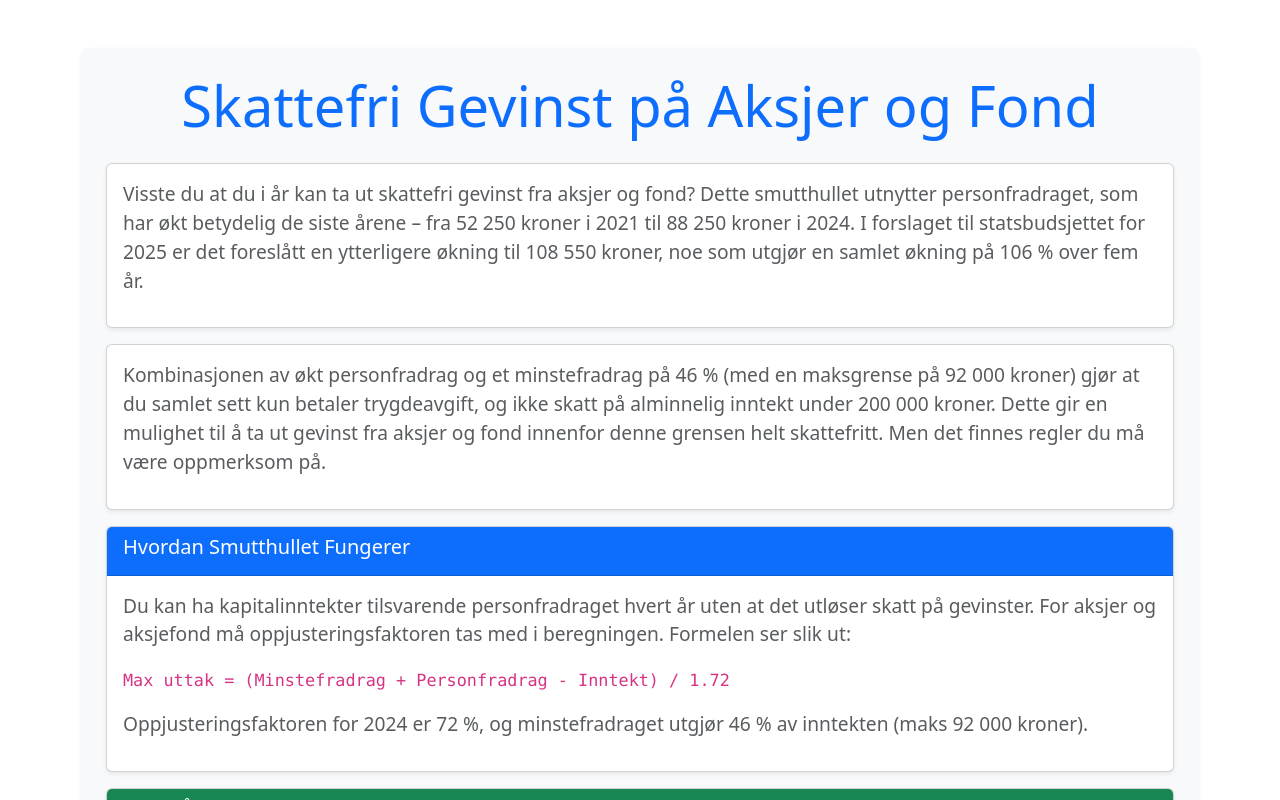
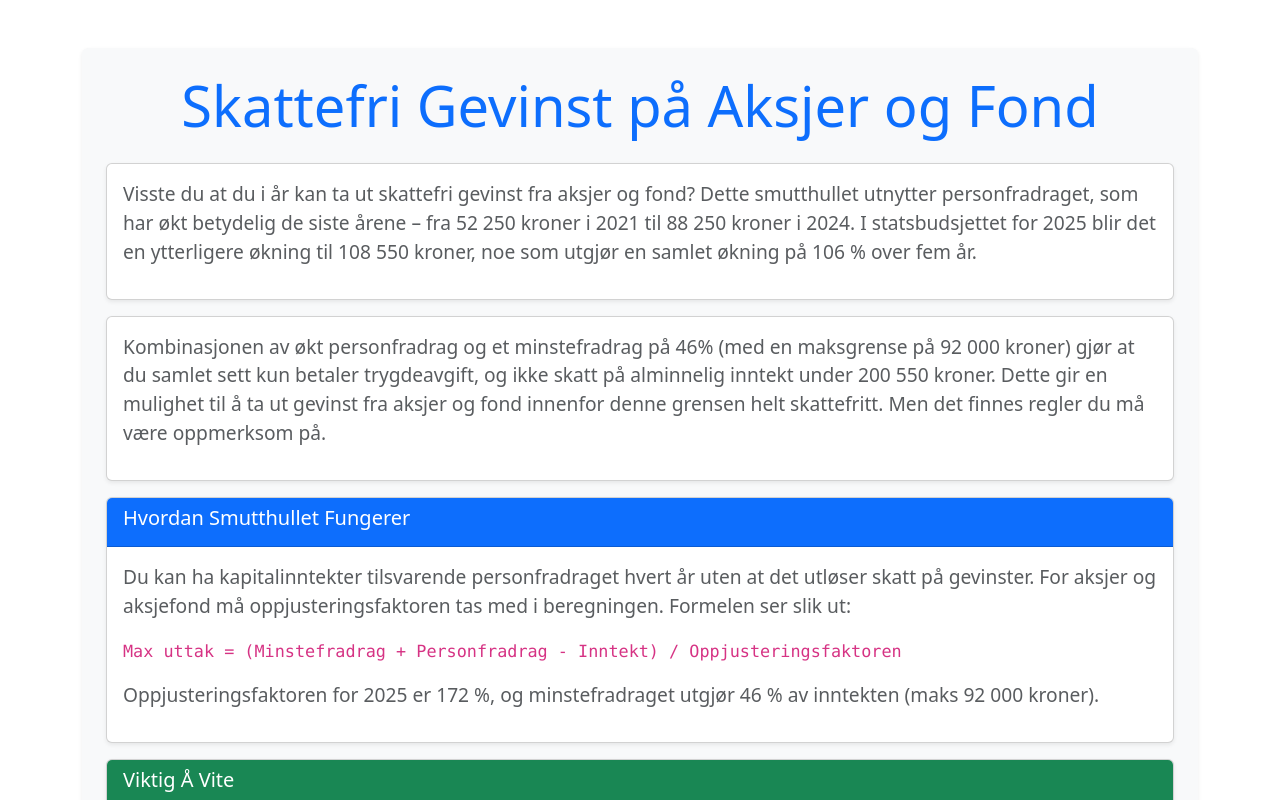
Before and after one commit to ELmustasje/StudentSkatt, a React (Create React App) app: page /skattefritt-aksjer in a window 1280 px wide. Shown: the top 800 px of the page. Built offline with nearby package versions, Linux system fonts and the light colour scheme.

Commit message:
added skattesatser.ts to hold all taxtrates at one place

```diff
--- a/src/assets/Pages/Guide.tsx
+++ b/src/assets/Pages/Guide.tsx
@@ -1,4 +1,14 @@
 import React, { useState } from 'react';
+import {
+  INNTEKTSGRENSE,
+  FORMUEGRENSEN,
+  REISEGRENSE,
+  MINSTEFRADRAG_RATE,
+  MINSTEFRADRAG_MAX,
+  PERSONFRADRAG,
+  MAX_BSU,
+  FRIKORT,
+} from './skattesatser.ts'
 
 const Guide: React.FC = () => {
   const [answers, setAnswers] = useState({
@@ -44,8 +54,7 @@ const Guide: React.FC = () => {
     // Create an array to store the benefits
     let userBenefits: React.ReactNode[] = [];
 
-    const inntektsgrense = 214213
-    if (income > inntektsgrense) {
+    if (income > INNTEKTSGRENSE) {
       userBenefits.push(
         <a href="/inntektsgrense" target="_blank" rel="noopener noreferrer">
           Du har høy nok inntekt til at du får redusert stipend. Dette er ikke så mye å gjøre med, men du finner mer info her.
@@ -53,14 +62,13 @@ const Guide: React.FC = () => {
       );
     }
 
-    const formuegrense = 487340;
-    if (networth > formuegrense) {
+    if (networth > FORMUEGRENSEN) {
       userBenefits.push(
         <a href="/formuegrense" target="_blank" rel="noopener noreferrer">
           Du har formue over formuegrensen til Lånekassen. Dette kan påvirke ditt stipend. Se måter å flytte formuen på.
         </a>
       );
-    } else if (networth > formuegrense - 100000) {
+    } else if (networth > FORMUEGRENSEN - 100000) {
       <a href="/formuegrense" target="_blank" rel="noopener noreferrer">
         Du nærmer deg formuegrensen, om du venter en øking i formue framover kan dette påvirke ditt stipend. Se måter å flyte formuen på.
       </a>
@@ -74,7 +82,7 @@ const Guide: React.FC = () => {
       );
     }
 
-    if (travel > 14400) {
+    if (travel > REISEGRENSE) {
       userBenefits.push(
         <a href="/reise-fradrag" target="_blank" rel="noopener noreferrer">
           Du har nok reisekostnadder til å kunne få fradrag på skatte. Se hvordan.
@@ -82,7 +90,7 @@ const Guide: React.FC = () => {
       );
     }
 
-    const minExpenses = Math.min(92000, income * 0.46);
+    const minExpenses = Math.min(MINSTEFRADRAG_MAX, income * MINSTEFRADRAG_RATE);
     if (expenses > minExpenses) {
       userBenefits.push(
         <a href="/utgiftsfradrag" target="_blank" rel="noopener noreferrer">
@@ -91,8 +99,7 @@ const Guide: React.FC = () => {
       );
     }
 
-    const personfradrag = 88250
-    const maxWithdrawl = Math.floor((minExpenses + personfradrag - income) / 1.72 / 10) * 10;
+    const maxWithdrawl = Math.floor((minExpenses + PERSONFRADRAG - income) / 1.72 / 10) * 10;
     if (maxWithdrawl > 1 && aksje > 1) {
       userBenefits.push(
         <a href="/skattefritt-aksjer" target="_blank" rel="noopener noreferrer">
@@ -101,15 +108,13 @@ const Guide: React.FC = () => {
       );
     }
 
-    const maxBSU = 27500;
-    const frikort = 70000;
-    if (BSU < maxBSU && income > frikort) {
+    if (BSU < MAX_BSU && income > FRIKORT) {
       userBenefits.push(
         <a href="/bsubesparing" target="_blank" rel="noopener noreferrer">
           Du har nok inntekt til at det blir smart å spare i BSU, se her.
         </a>
       );
-    } else if (BSU > 0 && income < frikort) {
+    } else if (BSU > 0 && income < FRIKORT) {
       userBenefits.push(
         <a href="/fond" target="_blank" rel="noopener noreferrer">
           Du har for lite inntekt til å få nok ut av BSU, se her!
@@ -117,17 +122,10 @@ const Guide: React.FC = () => {
       );
 
     }
-    // if (userBenefits.length === 0) {
-    //   userBenefits.push(
-    //     <a href="/generelle-tips" target="_blank" rel="noopener noreferrer">
-    //       Vi fant ingen mulige smutthull for deg. Se gjennerelle tips for å forberde deg for neste år: .....
-    //     </a>
-    //   );
-    // }
     if (userBenefits.length === 0) {
       userBenefits.push(
-        <a >
-          Vi fant ingen mulige smutthull for deg :(
+        <a href="/generelle-tips" target="_blank" rel="noopener noreferrer">
+          Vi fant ingen mulige smutthull for deg. Se gjennerelle tips for å forberde deg for neste år: .....
         </a>
       );
     }
--- a/src/assets/Pages/Innteksgrense.tsx
+++ b/src/assets/Pages/Innteksgrense.tsx
@@ -1,3 +1,4 @@
+import { FORMUEGRENSEN, INNTEKTSGRENSE } from "./skattesatser.ts";
 
 const Innteksgrense = () => {
   return (
@@ -44,8 +45,8 @@ const Innteksgrense = () => {
           <p className="text-muted" style={{ fontSize: '1.2rem' }}>
             Grensene for å unngå kutt i stipend er:
             <ul>
-              <li>Inntekt: 199 591 kroner</li>
-              <li>Formue: 454 075 kroner</li>
+              <li>Inntekt: {INNTEKTSGRENSE.toLocaleString('no-NO')} kroner</li>
+              <li>Formue: {FORMUEGRENSEN.toLocaleString('no-NO')} kroner</li>
             </ul>
           </p>
         </div>
--- a/src/assets/Pages/Reisefradrag.tsx
+++ b/src/assets/Pages/Reisefradrag.tsx
@@ -1,3 +1,4 @@
+import { REISEGRENSE } from "./skattesatser.ts";
 
 const Reisefradrag = () => {
   return (
@@ -15,7 +16,7 @@ const Reisefradrag = () => {
         <div className="card-body">
           <p className="text-muted" style={{ fontSize: '1.2rem' }}>
             Du kan kreve fradrag for reise mellom hjem og arbeid dersom du bor langt nok unna
-            og har reist ofte nok til at du har kommet over minstebeløpet på 14 400 kroner i 2023.
+            og har reist ofte nok til at du har kommet over minstebeløpet på {REISEGRENSE.toLocaleString('no-NO')} kroner i 2025.
           </p>
           <a href="https://www.skatteetaten.no/person/skatt/hjelp-til-riktig-skatt/arbeid-trygd-og-pensjon/reise-tilfra-jobb/reisefradragskalkulator/" target="_blank" rel="noopener noreferrer" className="ml-2">
             Se her for mer info
--- a/src/assets/Pages/SkattefrittAksjer.tsx
+++ b/src/assets/Pages/SkattefrittAksjer.tsx
@@ -1,3 +1,4 @@
+import { MINSTEFRADRAG_RATE, MINSTEFRADRAG_MAX, PERSONFRADRAG, OPPJUSTERINGSFAKTOR } from "./skattesatser.ts";
 
 const SkattefrittAskjer = () => {
   return (
@@ -16,7 +17,7 @@ const SkattefrittAskjer = () => {
           <p className="text-muted" style={{ fontSize: '1.2rem' }}>
             Visste du at du i år kan ta ut skattefri gevinst fra aksjer og fond? Dette smutthullet utnytter
             personfradraget, som har økt betydelig de siste årene – fra 52 250 kroner i 2021 til 88 250 kroner
-            i 2024. I forslaget til statsbudsjettet for 2025 er det foreslått en ytterligere økning til
+            i 2024. I statsbudsjettet for 2025 blir det en ytterligere økning til
             108 550 kroner, noe som utgjør en samlet økning på 106 % over fem år.
           </p>
         </div>
@@ -25,8 +26,8 @@ const SkattefrittAskjer = () => {
       <div className="card my-3 shadow-sm">
         <div className="card-body">
           <p className="text-muted" style={{ fontSize: '1.2rem' }}>
-            Kombinasjonen av økt personfradrag og et minstefradrag på 46 % (med en maksgrense på 92 000 kroner)
-            gjør at du samlet sett kun betaler trygdeavgift, og ikke skatt på alminnelig inntekt under 200 000 kroner.
+            Kombinasjonen av økt personfradrag og et minstefradrag på {(MINSTEFRADRAG_RATE * 100).toLocaleString('no-NO')}% (med en maksgrense på {MINSTEFRADRAG_MAX.toLocaleString('no-NO')} kroner)
+            gjør at du samlet sett kun betaler trygdeavgift, og ikke skatt på alminnelig inntekt under {(PERSONFRADRAG + MINSTEFRADRAG_MAX).toLocaleString('no-NO')} kroner.
             Dette gir en mulighet til å ta ut gevinst fra aksjer og fond innenfor denne grensen helt skattefritt.
             Men det finnes regler du må være oppmerksom på.
           </p>
@@ -43,10 +44,10 @@ const SkattefrittAskjer = () => {
             For aksjer og aksjefond må oppjusteringsfaktoren tas med i beregningen. Formelen ser slik ut:
           </p>
           <p className="text-muted" style={{ fontSize: '1.2rem' }}>
-            <code>Max uttak = (Minstefradrag + Personfradrag - Inntekt) / 1.72</code>
+            <code>Max uttak = (Minstefradrag + Personfradrag - Inntekt) / Oppjusteringsfaktoren</code>
           </p>
           <p className="text-muted" style={{ fontSize: '1.2rem' }}>
-            Oppjusteringsfaktoren for 2024 er 72 %, og minstefradraget utgjør 46 % av inntekten (maks 92 000 kroner).
+            Oppjusteringsfaktoren for 2025 er {(OPPJUSTERINGSFAKTOR * 100).toLocaleString('no-NO')} %, og minstefradraget utgjør 46 % av inntekten (maks 92 000 kroner).
           </p>
         </div>
       </div>
--- a/src/assets/Pages/Utgiftsfradrag.tsx
+++ b/src/assets/Pages/Utgiftsfradrag.tsx
@@ -1,3 +1,4 @@
+import { MINSTEFRADRAG_RATE, MINSTEFRADRAG_MAX } from "./skattesatser.ts";
 
 const Utgiftsfradrag = () => {
   return (
@@ -15,7 +16,7 @@ const Utgiftsfradrag = () => {
         <div className="card-body">
           <p className="text-muted" style={{ fontSize: '1.2rem' }}>
             Som student har du rett til fradrag for kostnader direkte knyttet til utdanningen din. Alle disse
-            utgiftene omfattes av minstefradraget ditt, som er 46% av inntekt opptil 92 000 kroner. Men hvis utdanningsutgiftene
+            utgiftene omfattes av minstefradraget ditt, som er {(MINSTEFRADRAG_RATE * 100).toLocaleString('no-NO')}% av inntekt opptil {MINSTEFRADRAG_MAX.toLocaleString('no-NO')} kroner. Men hvis utdanningsutgiftene
             overstiger minstefradraget, har du muligheten til å velge fradrag for faktiske utgifter i stedet.
           </p>
           <a href="https://www.skatteetaten.no/person/skatt/hjelp-til-riktig-skatt/arbeid-trygd-og-pensjon/utdanning/fradrag-for-kostnader-til-utdanning/" target="_blank" rel="noopener noreferrer">
--- /dev/null
+++ b/src/assets/Pages/skattesatser.ts
@@ -0,0 +1,10 @@
+
+export const INNTEKTSGRENSE = 214213;
+export const FORMUEGRENSEN = 487340;
+export const REISEGRENSE = 15250;
+export const MINSTEFRADRAG_RATE = 0.46;
+export const MINSTEFRADRAG_MAX = 92000;
+export const PERSONFRADRAG = 108550;
+export const MAX_BSU = 27500;
+export const FRIKORT = 100000;
+export const OPPJUSTERINGSFAKTOR = 1.72;
```
Also changed, not shown: 8 other files (tests, documents, lock files or other folders).
